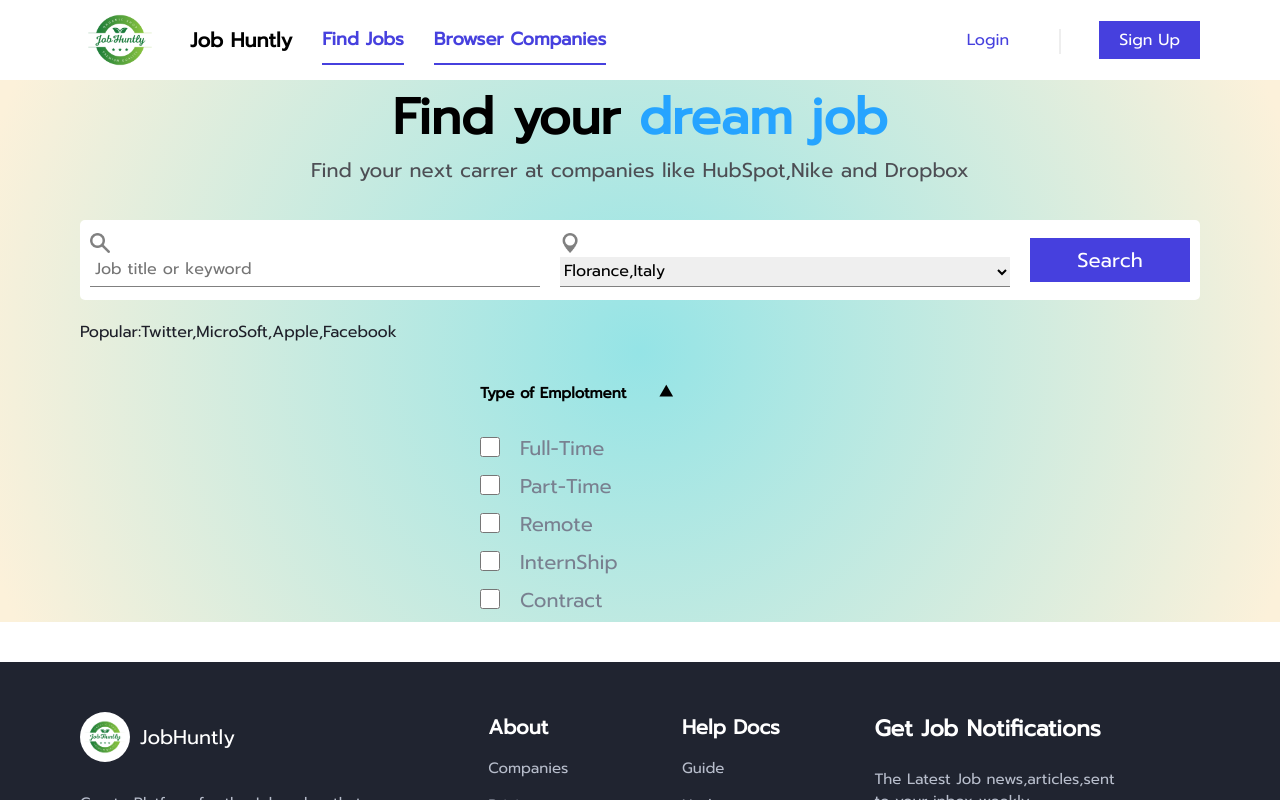
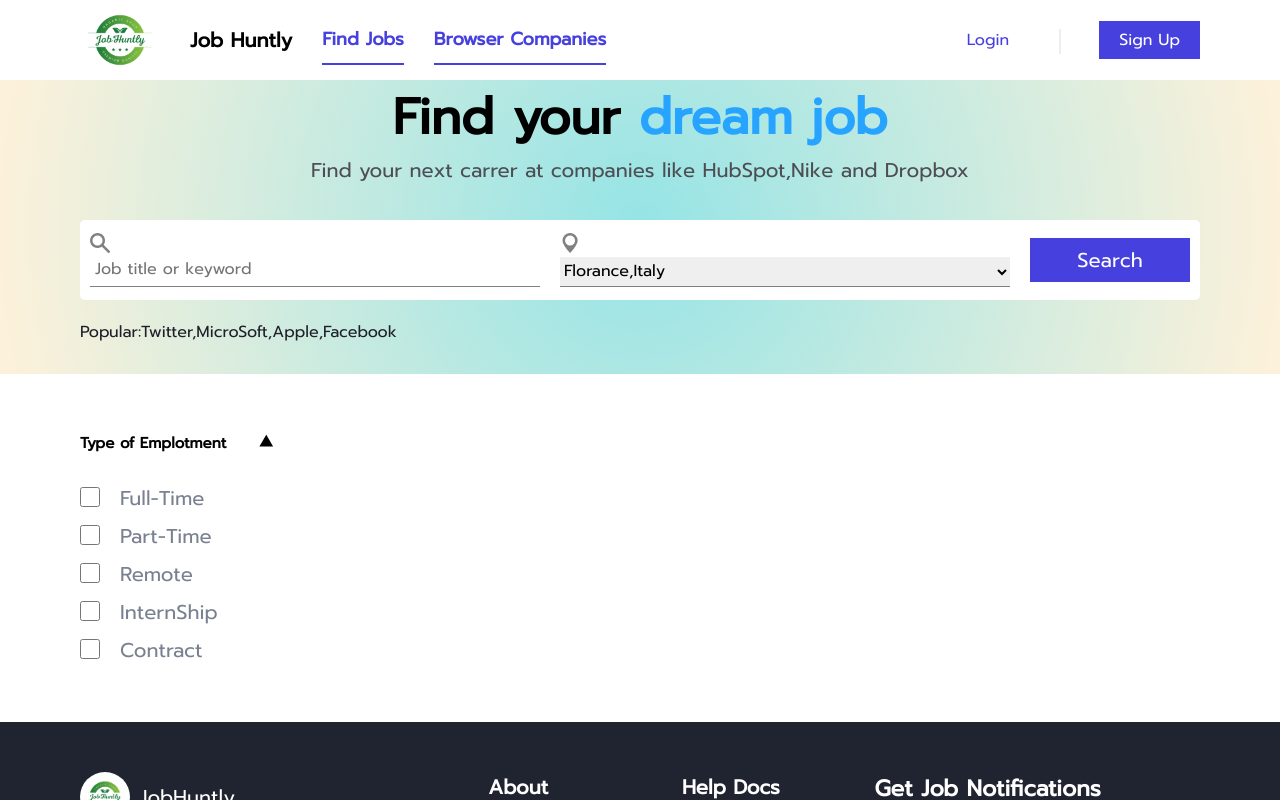
Before and after one commit to saik64757/Jobhuntly, a React (Create React App) app: page /findjobs in a window 1280 px wide. Shown: the top 800 px of the page. Built offline with nearby package versions, Linux system fonts and the light colour scheme.

Commit message:
findJobs-Page-Updated

```diff
--- a/src/Components/DropDowns/FilterDropdown.module.css
+++ b/src/Components/DropDowns/FilterDropdown.module.css
@@ -1,6 +1,5 @@
 .filterDropDownWrapper {
   width: 25%;
-  margin: 0 auto;
 }
 .dropDownHead {
   display: flex;
--- a/src/Pages/FindJobs/FindJobs.module.css
+++ b/src/Pages/FindJobs/FindJobs.module.css
@@ -20,3 +20,8 @@
   font-size: 2rem;
   color: #4d4e54;
 }
+
+.allJobsWrapper {
+  background-color: white;
+  margin: 5rem 8rem;
+}
--- a/src/Pages/FindJobs/FindJobs.tsx
+++ b/src/Pages/FindJobs/FindJobs.tsx
@@ -4,15 +4,19 @@ import styles from "./FindJobs.module.css";
 
 function FindJobs() {
   return (
-    <div className={styles.findjobsWrapper}>
-      <SearchSection>
-        <h1>Find your</h1>
-        <p>Find your next carrer at companies like HubSpot,Nike and Dropbox</p>
-      </SearchSection>
+    <>
+      <div className={styles.findjobsWrapper}>
+        <SearchSection>
+          <h1>Find your</h1>
+          <p>
+            Find your next carrer at companies like HubSpot,Nike and Dropbox
+          </p>
+        </SearchSection>
+      </div>
       <section className={styles.allJobsWrapper}>
         <FilterDropdown />
       </section>
-    </div>
+    </>
   );
 }
 
```
